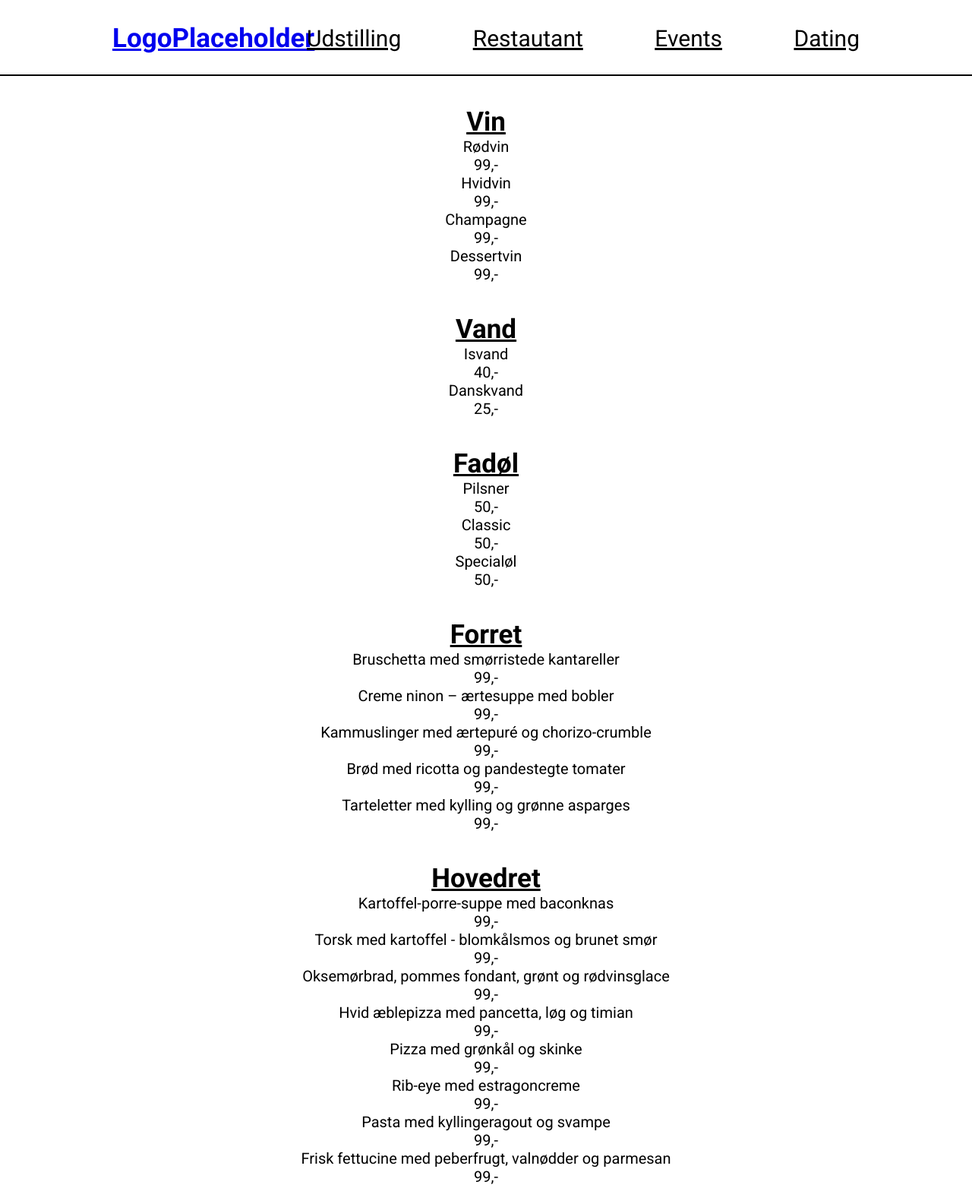
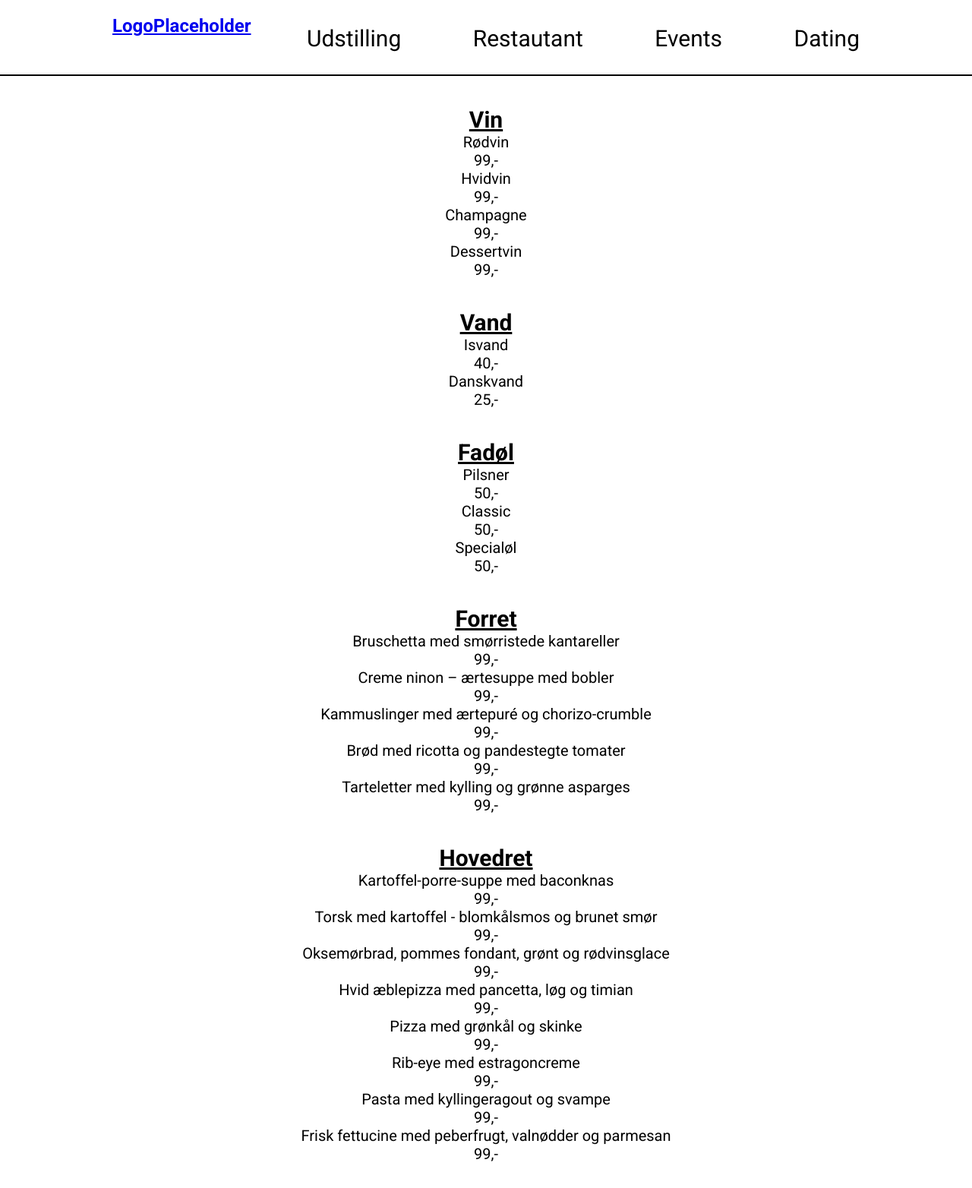
Before and after one commit to mich163w/trapholt-dating, a plain HTML site: page webapp/Subpages/menukort.html in a window 1280 px wide. Shown: the top 1564 px of the page at 76% size. Drawn offline with Linux system fonts and the light colour scheme.

Commit message:
Rettelse

```diff
--- a/webapp/Style/menukortStyle.scss
+++ b/webapp/Style/menukortStyle.scss
@@ -2,9 +2,10 @@
 
 $MainWidth: 100%;
 $MainFontSize: 20px;
-$hFontSize: 35px;
+$FontSize: 30px;
 $WidthText:700px;
 $MarginTop: 40px;
+$TextDecoration: underline;
 
 body {
     background-color: $MainWhite ;
@@ -37,26 +38,6 @@ body {
      text-align:center;
  }
 
- h1 {
-     font-size: $MainFontSize;
-     display: flex;
-     justify-content: center;
-     flex-direction: column;
-     align-items: center;
-     font-size: $hFontSize;
-     text-decoration: underline;
- }
-
- h2 {
-    font-size: $MainFontSize;
-    display: flex;
-    justify-content: center;
-    flex-direction: column;
-    align-items: center;
-    font-size: $hFontSize;
-    text-decoration: underline;
-}
-
 .vand {
     width: $WidthText;
     text-align:center;
@@ -64,40 +45,12 @@ body {
 }
 
 h3 {
-    font-size: $MainFontSize;
+    font-size: $FontSize;
     display: flex;
     justify-content: center;
     flex-direction: column;
     align-items: center;
-    font-size: $hFontSize;
-    text-decoration: underline;
-}
-h4 {
-    font-size: $MainFontSize;
-    display: flex;
-    justify-content: center;
-    flex-direction: column;
-    align-items: center;
-    font-size: $hFontSize;
-    text-decoration: underline;
-}
-h5 {
-    font-size: $MainFontSize;
-    display: flex;
-    justify-content: center;
-    flex-direction: column;
-    align-items: center;
-    font-size: $hFontSize;
-    text-decoration: underline;
-}
-h6 {
-    font-size: $MainFontSize;
-    display: flex;
-    justify-content: center;
-    flex-direction: column;
-    align-items: center;
-    font-size: $hFontSize;
-    text-decoration: underline;
+    text-decoration: $TextDecoration;
 }
 
 .fadøl {
@@ -118,7 +71,6 @@ h6 {
 .forret {
     width: $WidthText;
     text-align: center;
-    font-size: $hFontSize;
     margin-top: $MarginTop;
 }
 
--- a/webapp/Style/restaurant.scss
+++ b/webapp/Style/restaurant.scss
@@ -72,9 +72,9 @@ p {
     align-items: center;
     justify-content: center;
     margin-top: 30px;
+
+    a {
+        text-decoration: none;
+        color: $MainBlack;
+    }
 }
-
-a {
-    text-decoration: none;
-    color: $MainBlack;
-}
--- a/webapp/Subpages/menukort.html
+++ b/webapp/Subpages/menukort.html
@@ -5,7 +5,7 @@
     <meta http-equiv="X-UA-Compatible" content="IE=edge">
     <meta name="viewport" content="width=device-width, initial-scale=1.0">
     <link rel="stylesheet" href="../Style/menukortStyle.css">
-    <title>Document</title>
+    <title>Trapholt</title>
 </head>
 <body>
     <header>
@@ -44,14 +44,14 @@
 
     <main>
         <div class="del-1">
-            <div class="drinks"> <h1>Vin</h1>
+            <div class="drinks"> <h3>Vin</h3>
                 <div class="vin">
                     <p>Rødvin <p> 99,- </p> </p>
                     <p>Hvidvin <p> 99,- </p></p>
                     <p>Champagne <p> 99,- </p></p>
                     <p>Dessertvin <p> 99,- </p></p>
                 </div>
-                <div class="vand"> <h2>Vand</h2>
+                <div class="vand"> <h3>Vand</h3>
                     <p>Isvand <p> 40,- </p></p>
                     <p>Danskvand <p> 25,- </p></p>
                 </div>
@@ -64,7 +64,7 @@
             </div>
 
 <div class="del-2">
-    <div class="forret"><h4>Forret</h4>
+    <div class="forret"><h3>Forret</h3>
         <p>Bruschetta med smørristede kantareller<p> 99,- </p></p>
         <p>Creme ninon – ærtesuppe med bobler <p> 99,- </p></p>
        <p>Kammuslinger med ærtepuré og chorizo-crumble <p> 99,- </p></p>
@@ -74,7 +74,7 @@
 
 </div>
 <div class="del-3">
-    <div class="hovedret"><h5>Hovedret</h5>
+    <div class="hovedret"><h3>Hovedret</h3>
         <p>Kartoffel-porre-suppe med baconknas <p> 99,- </p></p>
         <p>Torsk med kartoffel - blomkålsmos og brunet smør <p>99,- </p></p>
         <p>Oksemørbrad, pommes fondant, grønt og rødvinsglace <p> 99,- </p> </p>
@@ -86,7 +86,7 @@
     </div>
 </div>
 <div class="del-4">
-    <div class="dessert"> <h6>Dessert</h6>
+    <div class="dessert"> <h3>Dessert</h3>
         <p>Citronfromage med bær og karamelliseret hvid chokolade <p> 99,- </p> </p>
         <p>Chokoladelagkage med chokolademousse og hindbærmousse <p> 99,- </p> </p>
         <p>Vandbakkelser med ribs- og solbærmousse <p> 99,- </p></p>
```
Also changed, not shown: webapp/Subpages/dating.html (+1 -1 lines), webapp/Subpages/eventkalender.html (+1 -1 lines), webapp/Subpages/nuværendeUdstillinger.html (+1 -1 lines), webapp/Subpages/restaurant.html (+1 -1 lines), webapp/Subpages/udstilling.html (+1 -1 lines), webapp/Style/menukortStyle.css, webapp/Style/restaurant.css, 4 other files.
